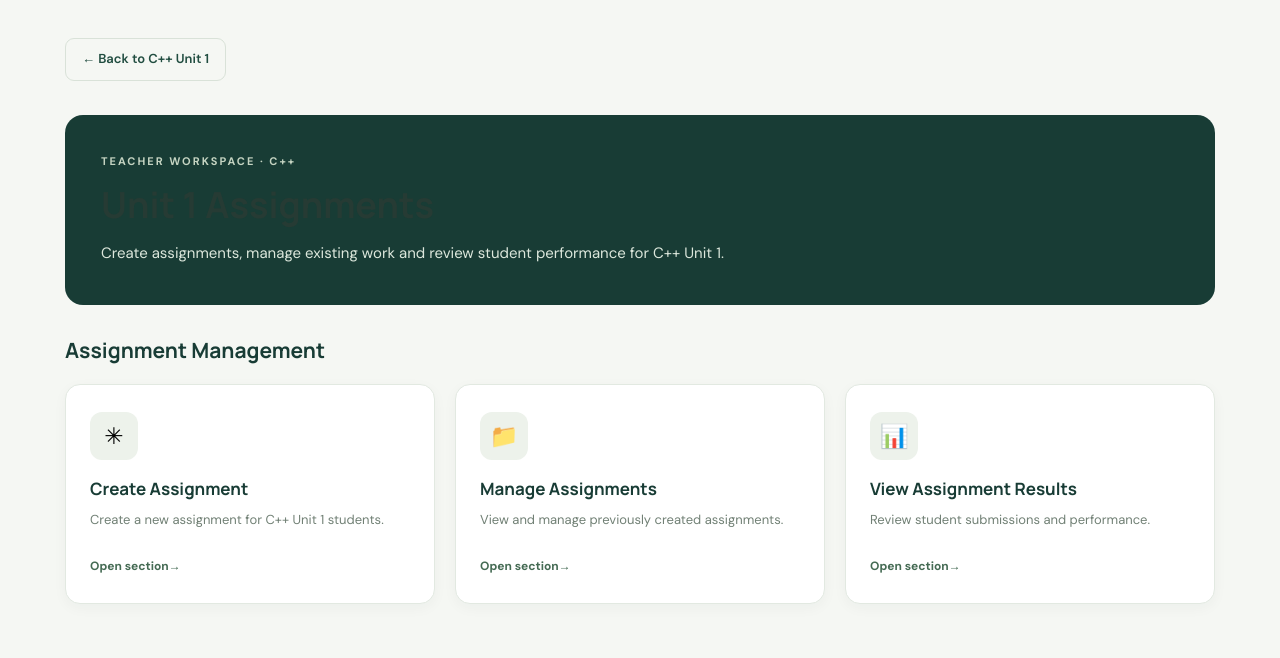
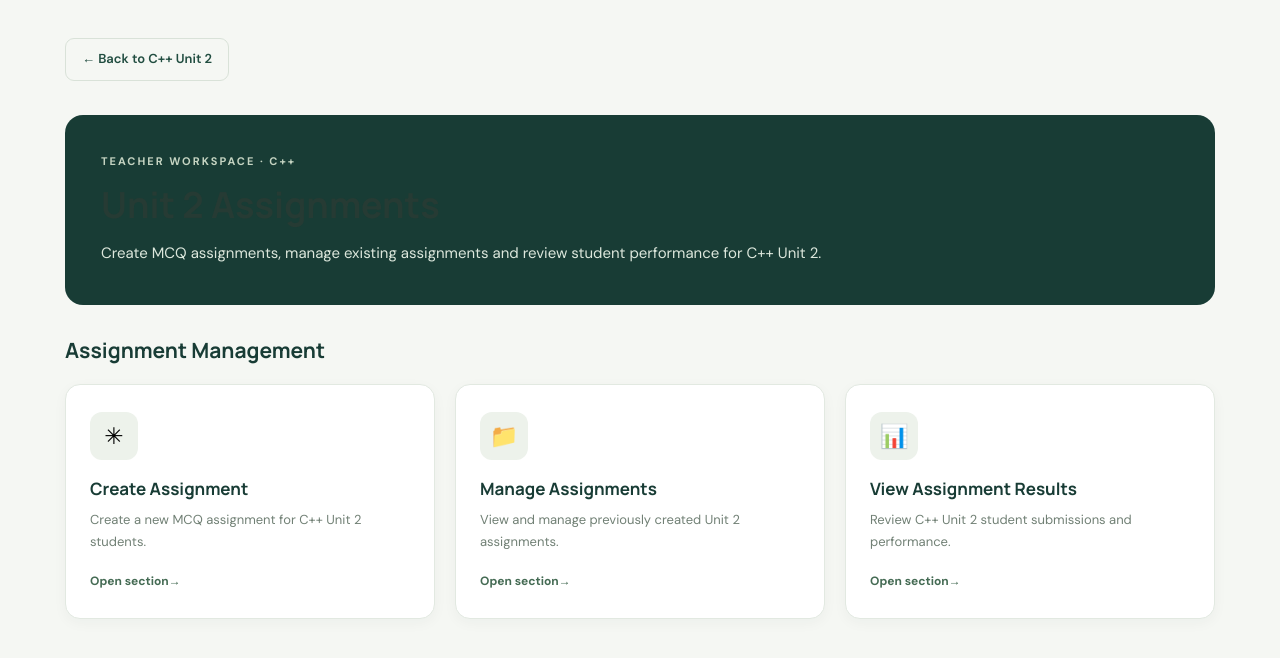
Before and after one commit to meghant980/FUSION-Learning-Platform, a React (Create React App) app in the folder fusion-frontend/: page /teacher/cpp/unit1/assignments in a window 1280 px wide. Shown: the top 658 px of the page. Built offline with nearby package versions, Linux system fonts and the light colour scheme; no server answers.

Commit message:
Update TeacherCppUnit1Assignment.js

```diff
--- a/fusion-frontend/src/pages/TeacherCppUnit1Assignment.js
+++ b/fusion-frontend/src/pages/TeacherCppUnit1Assignment.js
@@ -1,3 +1,4 @@
+
 import React from "react";
 import { useNavigate } from "react-router-dom";
 
@@ -8,20 +9,20 @@ export default function TeacherCppUnit2Assignment() {
     {
       icon: "✳",
       title: "Create Assignment",
-      description: "Create a new assignment for C++ Unit 1 students.",
-      path: "/teacher/create-assignment?unit=1&subject=cpp",
+      description: "Create a new MCQ assignment for C++ Unit 2 students.",
+      path: "/teacher/create-assignment?unit=2&subject=cpp",
     },
     {
       icon: "📁",
       title: "Manage Assignments",
-      description: "View and manage previously created assignments.",
-      path: "/teacher/cpp/unit1/assignment-manage?unit=1",
+      description: "View and manage previously created Unit 2 assignments.",
+      path: "/teacher/cpp/unit2/assignment-manage?unit=2",
     },
     {
       icon: "📊",
       title: "View Assignment Results",
-      description: "Review student submissions and performance.",
-      path: "/teacher/cpp/unit1/results",
+      description: "Review C++ Unit 2 student submissions and performance.",
+      path: "/teacher/cpp/unit2/results",
     },
   ];
 
@@ -30,17 +31,19 @@ export default function TeacherCppUnit2Assignment() {
       <div style={styles.container}>
         <button
           style={styles.backButton}
-          onClick={() => navigate("/teacher/cpp/unit1")}
+          onClick={() => navigate("/teacher/cpp/unit2")}
         >
-          ← Back to C++ Unit 1
+          ← Back to C++ Unit 2
         </button>
 
         <header style={styles.header}>
           <div style={styles.eyebrow}>TEACHER WORKSPACE · C++</div>
-          <h1 style={styles.heading}>Unit 1 Assignments</h1>
+
+          <h1 style={styles.heading}>Unit 2 Assignments</h1>
+
           <p style={styles.subtitle}>
-            Create assignments, manage existing work and review student
-            performance for C++ Unit 1.
+            Create MCQ assignments, manage existing assignments and
+            review student performance for C++ Unit 2.
           </p>
         </header>
 
@@ -50,6 +53,7 @@ export default function TeacherCppUnit2Assignment() {
           {sections.map((section) => (
             <button
               key={section.title}
+              type="button"
               style={styles.card}
               onClick={() => navigate(section.path)}
               onMouseEnter={(e) => {
@@ -66,8 +70,13 @@ export default function TeacherCppUnit2Assignment() {
               }}
             >
               <div style={styles.iconBox}>{section.icon}</div>
+
               <h3 style={styles.cardTitle}>{section.title}</h3>
-              <p style={styles.cardDescription}>{section.description}</p>
+
+              <p style={styles.cardDescription}>
+                {section.description}
+              </p>
+
               <div style={styles.cardFooter}>
                 <span>Open section</span>
                 <span>→</span>
@@ -88,10 +97,12 @@ const styles = {
     boxSizing: "border-box",
     fontFamily: "'DM Sans', sans-serif",
   },
+
   container: {
     maxWidth: "1150px",
     margin: "0 auto",
   },
+
   backButton: {
     background: "transparent",
     border: "1px solid #d9e2d8",
@@ -103,6 +114,7 @@ const styles = {
     cursor: "pointer",
     marginBottom: "34px",
   },
+
   header: {
     background: "#183c35",
     borderRadius: "18px",
@@ -110,6 +122,7 @@ const styles = {
     color: "#ffffff",
     marginBottom: "32px",
   },
+
   eyebrow: {
     color: "#c5d4c2",
     fontSize: "11px",
@@ -117,28 +130,33 @@ const styles = {
     letterSpacing: "2px",
     marginBottom: "12px",
   },
+
   heading: {
     fontSize: "clamp(27px, 4vw, 36px)",
     fontWeight: 700,
     margin: "0 0 12px",
   },
+
   subtitle: {
     color: "#dce7dc",
     fontSize: "15px",
     lineHeight: 1.7,
     margin: 0,
   },
+
   sectionTitle: {
     color: "#183c35",
     fontSize: "21px",
     fontWeight: 700,
     margin: "0 0 20px",
   },
+
   grid: {
     display: "grid",
     gridTemplateColumns: "repeat(auto-fit, minmax(250px, 1fr))",
     gap: "20px",
   },
+
   card: {
     textAlign: "left",
     background: "#ffffff",
@@ -153,6 +171,7 @@ const styles = {
     boxShadow: "0 4px 14px rgba(24, 60, 53, 0.04)",
     fontFamily: "inherit",
   },
+
   iconBox: {
     width: "48px",
     height: "48px",
@@ -164,12 +183,14 @@ const styles = {
     fontSize: "23px",
     marginBottom: "18px",
   },
+
   cardTitle: {
     color: "#183c35",
     fontSize: "17px",
     fontWeight: 700,
     margin: "0 0 9px",
   },
+
   cardDescription: {
     color: "#718075",
     fontSize: "13px",
@@ -177,6 +198,7 @@ const styles = {
     margin: "0 0 20px",
     flex: 1,
   },
+
   cardFooter: {
     display: "flex",
     alignItems: "center",
```
